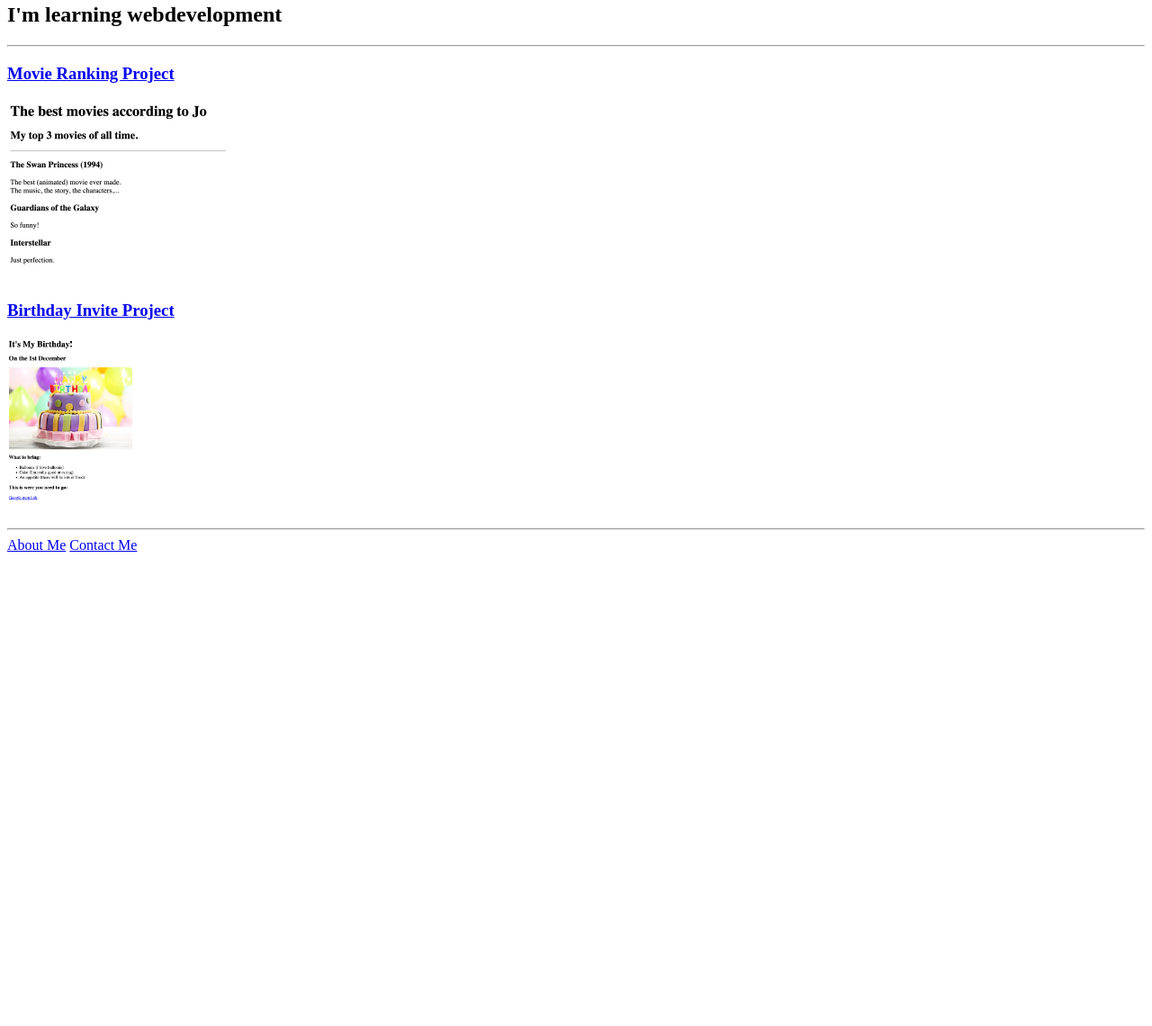
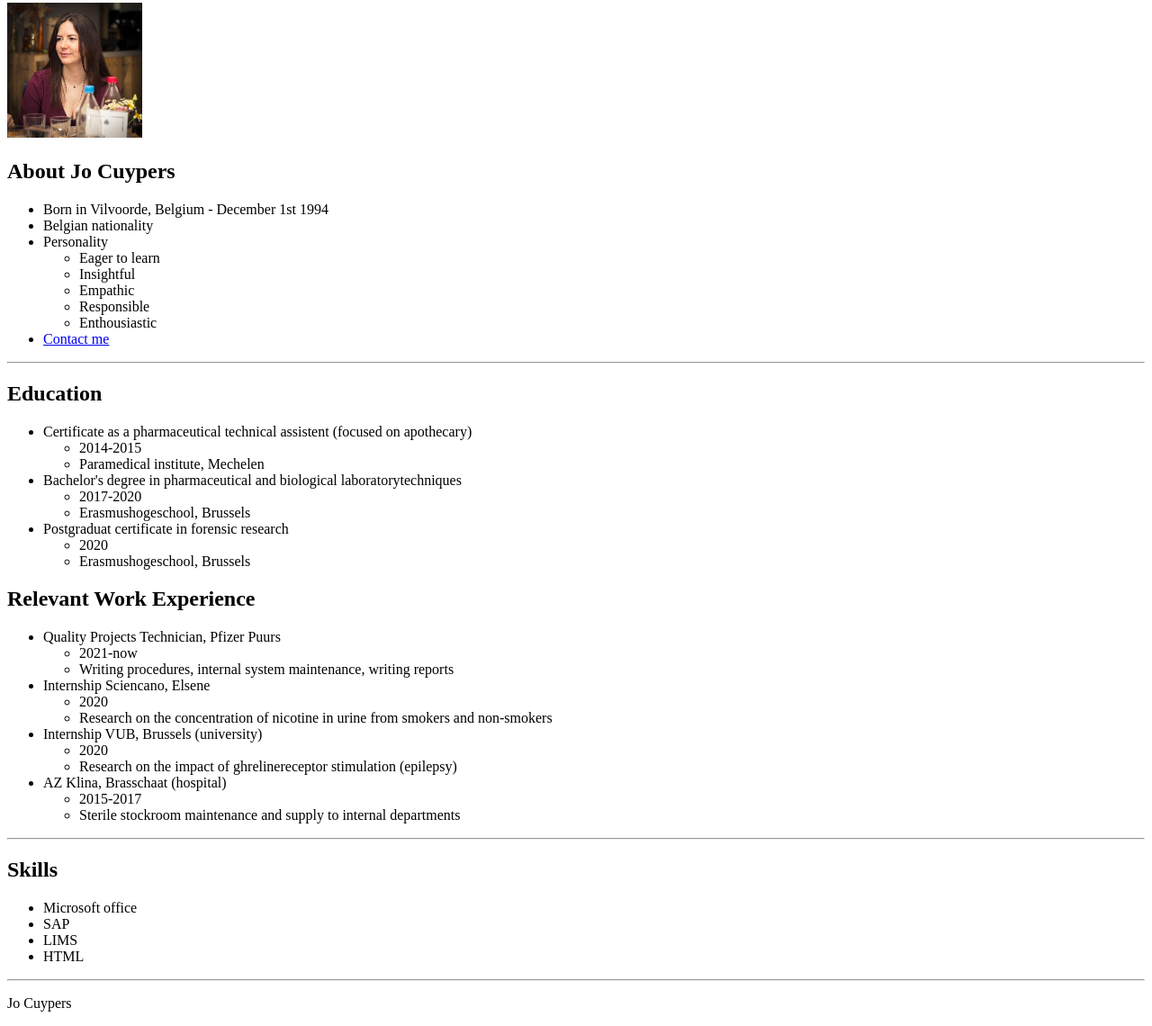
Before and after one commit to JoJoC4563/html-portfolio, a plain HTML site: page index.html in a window 1280 px wide. Shown: the part 77-1217 px from the top of the page at 90% size. Before the commit the page ends 800 px from the top, so only its background shows below. Drawn offline with Linux system fonts and the light colour scheme.

Commit message:
Add files via upload

```diff
--- a/index.html
+++ b/index.html
@@ -1,39 +1,84 @@
-<!-- TODO 1: Create the HTML Boilerplate -->
 <!DOCTYPE html>
 <html lang="en">
 <head>
     <meta charset="UTF-8">
     <meta name="viewport" content="width=device-width, initial-scale=1.0">
-    <title>My portfolio website</title>
+    <title>My Resume</title>
 </head>
 <body>
-    <h1>Jo's Portfolio</h1>
-    <h2>I'm learning webdevelopment</h2>
-
+    <h1>My Resume</h1>
+    <img src="./Images/523782064_10238758999942445_9146920260834420636_n.jpg" width="150"/>
+    <h2>About Jo Cuypers</h2>
+        <ul>
+            <li>Born in Vilvoorde, Belgium - December 1st 1994</li>
+            <li>Belgian nationality</li>
+            <li>Personality
+                <ul>
+                    <li>Eager to learn</li>
+                    <li>Insightful</li>
+                    <li>Empathic</li>
+                    <li>Responsible</li>
+                    <li>Enthousiastic</li>
+                </ul>
+            </li>
+            <li> <a href="./Public/Contact.html">Contact me</a></li>
+        </ul>
     <hr />
-
-    <h3><a href="./public/Movie ranking Jo.html">Movie Ranking Project</a></h3>
-    <img src="./public/screenshot movie ranking.png" alt="movie ranking" height="200">
-
-    <h3><a href="./public/Birthday invite Jo.html">Birthday Invite Project</a></h3>
-    <img src="./public/screenshot birthday invite.png" alt="birthday invite" height="200">
-
-    <hr />
-
-    <a href="./public/about.html">About Me</a>
-    <a href="./public/contact.html">Contact Me</a>
+    <h2>Education</h2>
+        <ul>
+            <li>Certificate as a pharmaceutical technical assistent (focused on apothecary)</li>
+                <ul>
+                    <li>2014-2015</li>
+                    <li>Paramedical institute, Mechelen</li>
+                </ul>
+            <li>Bachelor's degree in pharmaceutical and biological laboratorytechniques
+                <ul>
+                    <li>2017-2020</li>
+                    <li>Erasmushogeschool, Brussels</li>
+                </ul>
+            </li>
+            <li>Postgraduat certificate in forensic research
+                <ul>
+                    <li>2020</li>
+                    <li>Erasmushogeschool, Brussels</li>
+                </ul>
+            </li>
+        </ul>
+    <h2>Relevant Work Experience</h2>
+     <ul>
+        <li>Quality Projects Technician, Pfizer Puurs</li>
+        <ul>
+            <li>2021-now</li>
+            <li>Writing procedures, internal system maintenance, writing reports</li>
+        </ul>
+        <li>Internship Sciencano, Elsene
+            <ul>
+                <li>2020</li>
+                <li>Research on the concentration of nicotine in urine from smokers and non-smokers</li>
+            </ul>
+        </li>
+        <li>Internship VUB, Brussels (university)</li>
+            <ul>
+                <li>2020</li>
+                <li>Research on the impact of ghrelinereceptor stimulation (epilepsy)</li>
+            </ul>
+        <li>AZ Klina, Brasschaat (hospital)</li>
+        <ul>
+            <li>2015-2017</li>
+            <li>Sterile stockroom maintenance and supply to internal departments</li>
+        </ul>
+     </ul>
+     <hr />
+     <h2>Skills</h2>
+     <ul>
+        <li>Microsoft office</li>
+        <li>SAP</li>
+        <li>LIMS</li>
+        <li>HTML</li>
+     </ul>
+     <hr />
+<footer>
+  <p>Jo Cuypers</p>
+</footer>
 </body>
 </html>
-<!-- TODO 2: Add Your previous projects' HTML into the public folder -->
-
-<!-- TODO 3: Take screenshots of your project previews and add the images to the images folder -->
-
-<!-- TODO 4: Add titles/subtitles etc. -->
-
-<!-- TODO 5: Add a link to the project pages -->
-
-<!-- TODO 6: Add images to show the project previews
-HINT for TODO 6: You can use the height attribute set to 200 to make the image smaller:
-https://developer.mozilla.org/en-US/docs/Web/HTML/Element/img#attr-height -->
-
-<!-- TODO 7: Add the Contact Me and About Me page links -->
```
Also changed, not shown: Public/Contact.html (added, +14 -0 lines), Images/523782064_10238758999942445_9146920260834420636_n.jpg (added).
